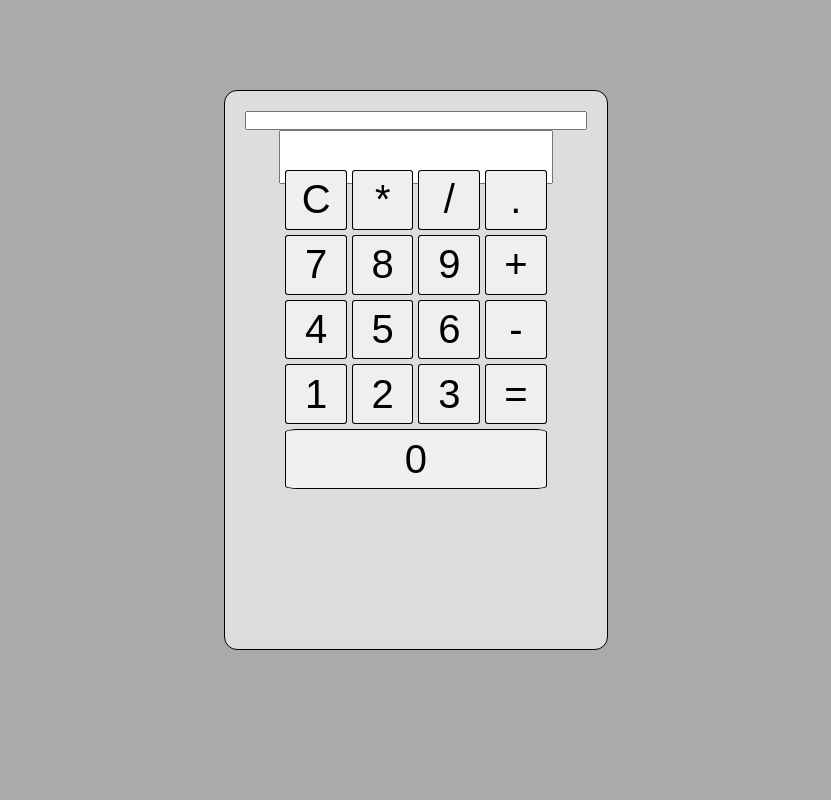
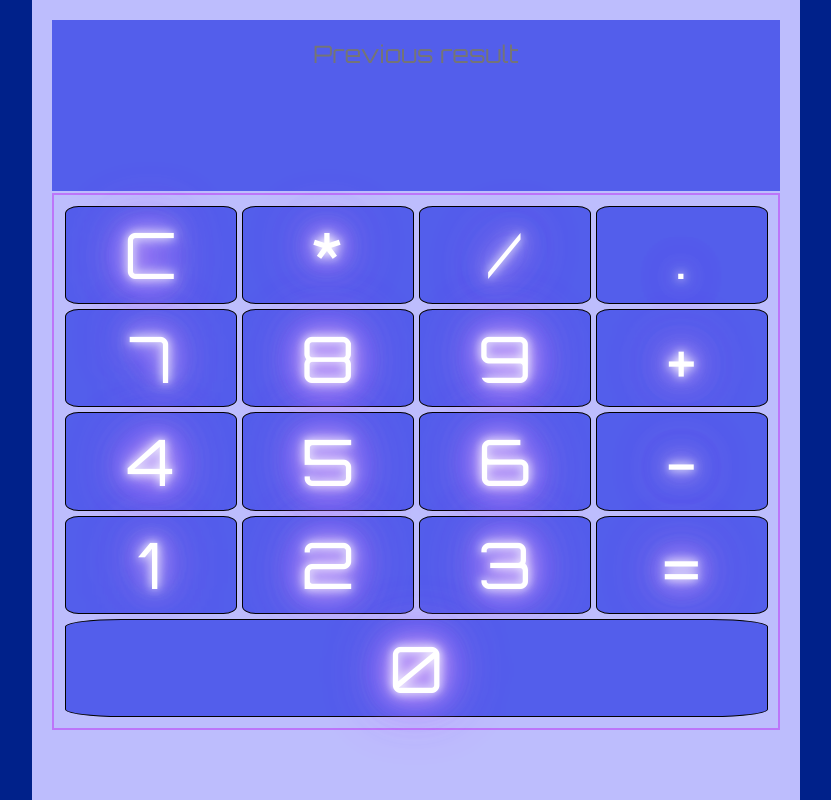
Before and after one commit to yakuza16/Calc, a plain HTML site: page index.html in a window 1280 px wide. Shown: the whole page, without its empty margins (224-1055 px from the left). Drawn offline with Linux system fonts and the light colour scheme.

Commit message:
better look

```diff
--- a/index.html
+++ b/index.html
@@ -1,6 +1,5 @@
 <!DOCTYPE html>
 <html lang="en">
-
   <head>
     <meta charset="UTF-8" />
     <meta name="viewport" content="width=device-width, initial-scale=1.0" />
@@ -11,7 +10,11 @@
   <body>
     <div class="calculator">
       <div class="calculator__display-panel">
-      <input type="text" class="calculator__history"></span>
+        <input
+          type="text"
+          class="calculator__history"
+          placeholder="Previous result"
+        />
         <input id="display" type="text" class="calculator__result" />
       </div>
       <div class="calculator__buttons-panel">
@@ -40,5 +43,4 @@
       pageCalc.initializeCalculator();
     </script>
   </body>
-
 </html>
--- a/style.css
+++ b/style.css
@@ -1,3 +1,15 @@
+@import url('https://fonts.googleapis.com/css2?family=Orbitron:wght@400;900&display=swap');
+
+
+:root {
+    --basic-color: #00218A;
+    --main-color-sixty: #BDBDFD;
+    --secondary-color-thirty: #535EEB;
+    --flashy-color-ten: #BC75F9;
+    --cyberpunk-font: 'Orbitron', sans-serif;
+}
+
+
 * {
     margin: 0;
     padding: 0;
@@ -7,110 +19,113 @@
 
 body {
     max-width: 100vw;
-    max-height: 100vh;
-    font-family: Arial, Helvetica, sans-serif;
+    min-height: 100vh;
+    font-family: var(--cyberpunk-font);
+    background-color: var(--basic-color);
 }
 
 .calculator {
-    border: 5px solid black;
-    border-radius: 13px;
+    margin: 0 auto;
     width: 100%;
-    height: 100vh;
+    min-height: 100vh;
     display: flex;
     flex-wrap: wrap;
     justify-content: center;
-    align-items: center;
-    align-content: flex-start;
-    background-color: #ddd;
+    align-items: stretch;
+    align-content: stretch;
+    flex-grow: 1;
+    background-color: var(--main-color-sixty);
     padding: 20px;
-
+    overflow: hidden;
 }
 
 .calculator__display-panel {
+    margin-top: 15px;
+    background-color: var(--secondary-color-thirty);
     display: flex;
     flex-wrap: wrap;
     justify-content: center;
-    width: 100%;
-    height: 5rem;
-    align-self: flex-end;
+    margin-bottom: 5px;
 
 }
 
 .calculator__result,
 .calculator__history {
     flex-basis: 100%;
+    text-align: center;
+    background-color: var(--secondary-color-thirty);
+    border: none;
+    font-family: var(--cyberpunk-font);
+
+}
+
+.calculator__result {
+    font-size: 1.5rem;
+    font-weight: bold;
+    letter-spacing: 3px;
 }
 
 .calculator__buttons-panel {
+    padding: 8px;
     width: 100%;
     display: flex;
+    flex-wrap: wrap;
     justify-content: center;
-    flex-wrap: wrap;
-    height: 77%;
     text-align: center;
-    font-size: 23px;
     font-weight: bold;
-
-
+    border: 2px solid var(--flashy-color-ten);
+    margin-bottom: 50px;
+    min-height: 55vh;
+    background-color: var(--main-color-sixty);
 }
 
 .calculator__button {
     border: 1px solid black;
-    border-radius: 5%;
+    border-radius: 8%;
     margin: 2.5px;
     flex-basis: 23%;
-    height: 20%;
     font-size: 2rem;
     cursor: pointer;
+    flex-grow: 1;
+    font-family: var(--cyberpunk-font);
+    background-color: var(--secondary-color-thirty);
+    color: #fff;
+    transition: .3s;
+    animation: glow 1s ease-in-out infinite alternate;
 }
 
 .calculator__button:focus {
-    color: rgb(19, 14, 14);
-    background-color: rgba(190, 135, 135, 0.795);
     font-weight: bold;
+    animation: glow-selected .5s ease-in-out infinite alternate;
 }
 
-.calculator__button:nth-last-child(1) {
-    flex-basis: 100%;
-}
+@media (orientation:landscape) {
 
-@media (orientation: landscape) {
+    .calculator__display-panel {
+        margin-top: 0px;
+        margin-bottom: 2px;
+    }
 
     .calculator__buttons-panel {
-        width: 90%;
-        height: 65%;
-        font-size: 25px;
+        min-height: 55vh;
+    }
+
+    .calculator__button {
+        font-size: 1.6rem;
     }
 }
 
-@media (orientation: landscape) and (min-width:700px) {
-    .calculator__display-panel {
-        height: 2rem;
-    }
-
-    .calculator__buttons-panel {
-        width: 90%;
-        height: 80%;
-    }
+@media (min-width:768px) {
 
     .calculator__button {
-        height: 18%;
+        font-size: 2.7rem;
     }
-
 }
 
-
-@media (min-width:768px) {
-    .calculator__display-panel {
-        width: 100%;
-    }
-
-    .calculator__result {
-        width: 100%;
-    }
-
-    .calculator__buttons-panel {
-        padding: 20px;
+@media (min-width:1024px) {
+    .calculator {
+        margin: 0 auto;
+        width: 80%;
     }
 
     .calculator__button {
@@ -118,50 +133,58 @@ body {
     }
 }
 
-@media (min-width:1024px) {
+@media (min-width:1200px) {
     .calculator {
-        margin: 40px auto;
-        border: 1px solid black;
-        width: 80%;
-        height: 92vh;
-    }
-
-
-
-    .calculator__result {
-        flex-basis: 85%;
-    }
-
-
-    .calculator__buttons-panel {
-        width: 90%;
-        height: 72%;
-        font-size: 50px;
-        align-content: center;
-    }
-
-}
-
-@media (min-width:1200px) {
-    body {
-        background-color: #aaa;
-    }
-
-
-    .calculator {
-        margin: 90px auto;
-        border: 1px solid black;
-        width: 30%;
-        height: 70vh;
+        margin: 0 auto;
+        width: 60%;
     }
 
     .calculator__result {
-        flex-basis: 80%;
-        height: 170%;
+        font-size: 3.2rem;
+    }
+
+    .calculator__history {
+        font-size: 1.5rem;
     }
 
     .calculator__button {
-        font-size: 40px;
+        font-size: 4rem;
+    }
+}
+
+@media (min-width:1600px) {
+    .calculator {
+        margin: 0 auto;
+        width: 40%;
     }
 
+    .calculator__history {
+        font-size: 1.2rem;
+    }
+
+    .calculator__result {
+        font-size: 3rem;
+    }
 }
+
+@keyframes glow {
+    from {
+        text-shadow: 0 0 5px #fff, 0 0 10px #fff, 0 0 15px var(--flashy-color-ten), 0 0 20px var(--flashy-color-ten), 0 0 25px var(--flashy-color-ten), 0 0 30px var(--flashy-color-ten), 0 0 32px var(--flashy-color-ten);
+    }
+
+    to {
+        text-shadow: 0 0 10px #fff, 0 0 20px #fff, 0 0 30px var(--flashy-color-ten), 0 0 40px var(--flashy-color-ten), 0 0 50px var(--flashy-color-ten), 0 0 60px var(--flashy-color-ten), 0 0 65px var(--flashy-color-ten);
+
+    }
+}
+
+@keyframes glow-selected {
+    from {
+        text-shadow: 0 0 10px #ddd, 0 0 20px #ddd, 0 0 15px var(--flashy-color-ten), 0 0 30px var(--flashy-color-ten), 0 0 45px var(--flashy-color-ten), 0 0 50px var(--flashy-color-ten), 0 0 62px var(--flashy-color-ten);
+    }
+
+    to {
+        text-shadow: 0 0 20px #ddd, 0 0 30px #ddd, 0 0 40px var(--main-color-sixty), 0 0 50px var(--main-color-sixty)(--secondary-color-thirty)(--flashy-color-ten), 0 0 60px var(--main-color-sixty)(--secondary-color-thirty)(--flashy-color-ten), 0 0 70px var(--main-color-sixty)(--secondary-color-thirty)(--flashy-color-ten), 0 0 85px var(--main-color-sixty)(--secondary-color-thirty)(--flashy-color-ten);
+
+    }
+}
```
Lines whose indentation alone changed are shown as unchanged.
